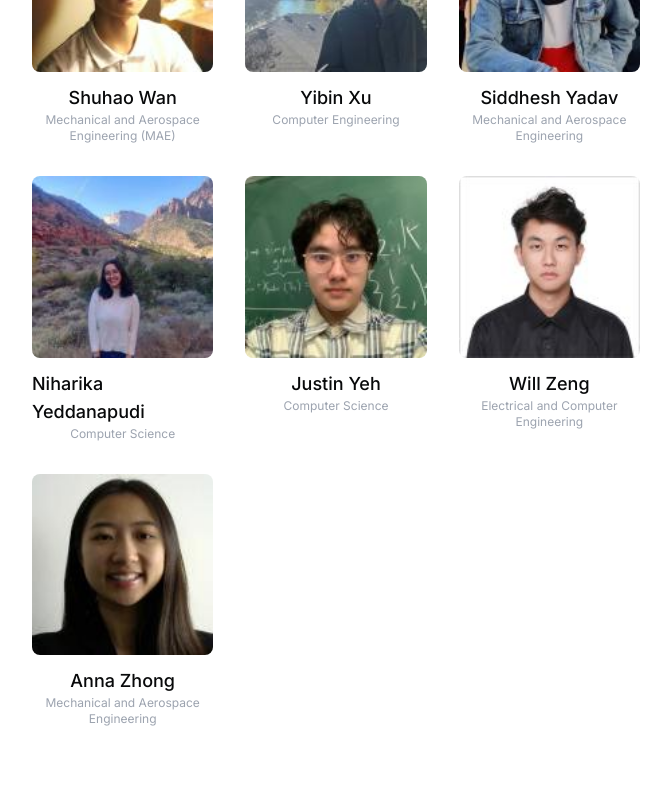
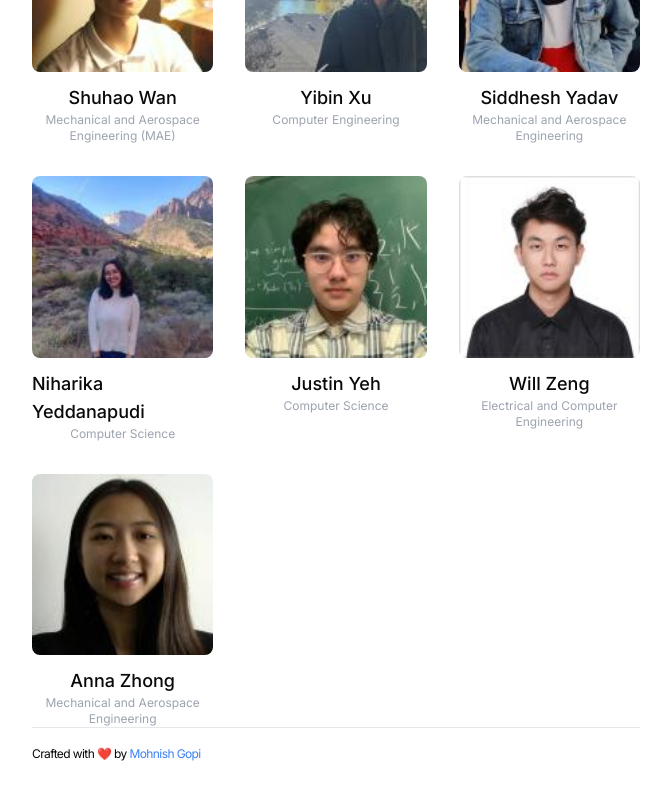
Before and after one commit to Mohnish2004/LARA, a Next.js app: page /people in a window 1280 px wide. Shown: the part 7640-8440 px from the top of the page, without its empty margins (304-975 px from the left). Before the commit the page ends 8415 px from the top, so only its background shows below. Built offline with nearby package versions, Linux system fonts and the light colour scheme.

Commit message:
new changes

```diff
--- a/src/app/blog/page.tsx
+++ b/src/app/blog/page.tsx
@@ -50,6 +50,12 @@ export default async function BlogPage() {
             </Link>
           </BlurFade>
         ))}
+              <hr className="border-gray-200 mb-6 dark:border-neutral-800" />
+      <BlurFade delay={BLUR_FADE_DELAY * 30}>
+            <p className="text-xs mb-20 tracking-tighter border-gray-200 dark:border-neutral-800">
+              Crafted with ❤️ by <a href="https://mohnishgopi.com/" target="_blank" className="text-blue-500 hover:underline">Mohnish Gopi</a>
+            </p>
+          </BlurFade>
     </section>
   );
 }
--- a/src/app/contact/page.tsx
+++ b/src/app/contact/page.tsx
@@ -170,7 +170,12 @@ export default function Publication() {
           </div>
         </div>
       </BlurFade>
-
+      <hr className="border-gray-200 mb-6 dark:border-neutral-800" />
+      <BlurFade delay={BLUR_FADE_DELAY * 30}>
+            <p className="text-xs mb-20 tracking-tighter border-gray-200 dark:border-neutral-800">
+              Crafted with ❤️ by <a href="https://mohnishgopi.com/" target="_blank" className="text-blue-500 hover:underline">Mohnish Gopi</a>
+            </p>
+          </BlurFade>
 
     </section>
   );
--- a/src/app/gallery/page.tsx
+++ b/src/app/gallery/page.tsx
@@ -90,5 +90,6 @@ export default function GalleryPage() {
         </div>
       </BlurFade>
     </section>
+
   );
 }
--- a/src/app/layout.tsx
+++ b/src/app/layout.tsx
@@ -68,6 +68,7 @@ export default function RootLayout({
           </TooltipProvider>
         </ThemeProvider>
       </body>
+
     </html>
   );
 }
--- a/src/app/page.tsx
+++ b/src/app/page.tsx
@@ -145,7 +145,7 @@ export default function Page() {
 
       {/* FAQ Section */}
       <section id="faq-anchor">
-        <div className="space-y-6 w-full mb-20">
+        <div className="space-y-6 w-full mb-16">
           <BlurFade delay={BLUR_FADE_DELAY * 15}>
             <h2 className="text-2xl font-bold tracking-tighter sm:text-2xl">Frequently asked questions</h2>
           </BlurFade>
@@ -172,7 +172,15 @@ export default function Page() {
             ))}
           </div>
         </div>
+        <hr className="border-gray-200 mb-6 dark:border-neutral-800" />
+      <BlurFade delay={BLUR_FADE_DELAY * 30}>
+            <p className="text-xs mb-20 tracking-tighter border-gray-200 dark:border-neutral-800">
+              Crafted with ❤️ by <a href="https://mohnishgopi.com/" target="_blank" className="text-blue-500 hover:underline">Mohnish Gopi</a>
+            </p>
+          </BlurFade>
       </section>
+
+
 
       {/* <section id="contact">
         <div className="grid items-center justify-center gap-4 px-4 text-center md:px-6 w-full py-12">
--- a/src/app/people/page.tsx
+++ b/src/app/people/page.tsx
@@ -96,7 +96,7 @@ const people = {
 
 export default function People() {
   return (
-    <section className="max-w-6xl mx-auto p-2">
+    <section className="max-w-6xl mx-auto p-2 mb-16 ">
       <h1 className="font-medium text-4xl mb-8 tracking-tighter">Our Team</h1>
       <BlurFade delay={BLUR_FADE_DELAY}>
         <div className="flex-col flex flex-1 space-y-1.5">
@@ -155,6 +155,12 @@ export default function People() {
           </div>
         </div>
       ))}
+              <hr className="border-gray-200 mb-6 dark:border-neutral-800" />
+              <BlurFade delay={BLUR_FADE_DELAY * 30}>
+            <p className="text-xs mb-20 tracking-tighter border-gray-200 dark:border-neutral-800">
+              Crafted with ❤️ by <a href="https://mohnishgopi.com/" target="_blank" className="text-blue-500 hover:underline">Mohnish Gopi</a>
+            </p>
+          </BlurFade>
     </section>
   );
 }
--- a/src/app/publications/page.tsx
+++ b/src/app/publications/page.tsx
@@ -58,7 +58,12 @@ export default function Publication() {
         </div>
       </section>
       </BlurFade>
-
+      <hr className="border-gray-200 mb-6 dark:border-neutral-800" />
+      <BlurFade delay={BLUR_FADE_DELAY * 30}>
+            <p className="text-xs mb-20 tracking-tighter border-gray-200 dark:border-neutral-800">
+              Crafted with ❤️ by <a href="https://mohnishgopi.com/" target="_blank" className="text-blue-500 hover:underline">Mohnish Gopi</a>
+            </p>
+          </BlurFade>
     </section>
   );
 }
--- a/src/components/navbar.tsx
+++ b/src/components/navbar.tsx
@@ -44,6 +44,7 @@ export default function Navbar() {
               <Tooltip>
                 <TooltipTrigger asChild>
                   <Link
+                  target="_blank"
                     href={social.url}
                     className={cn(
                       buttonVariants({ variant: "ghost", size: "icon" }),
```
